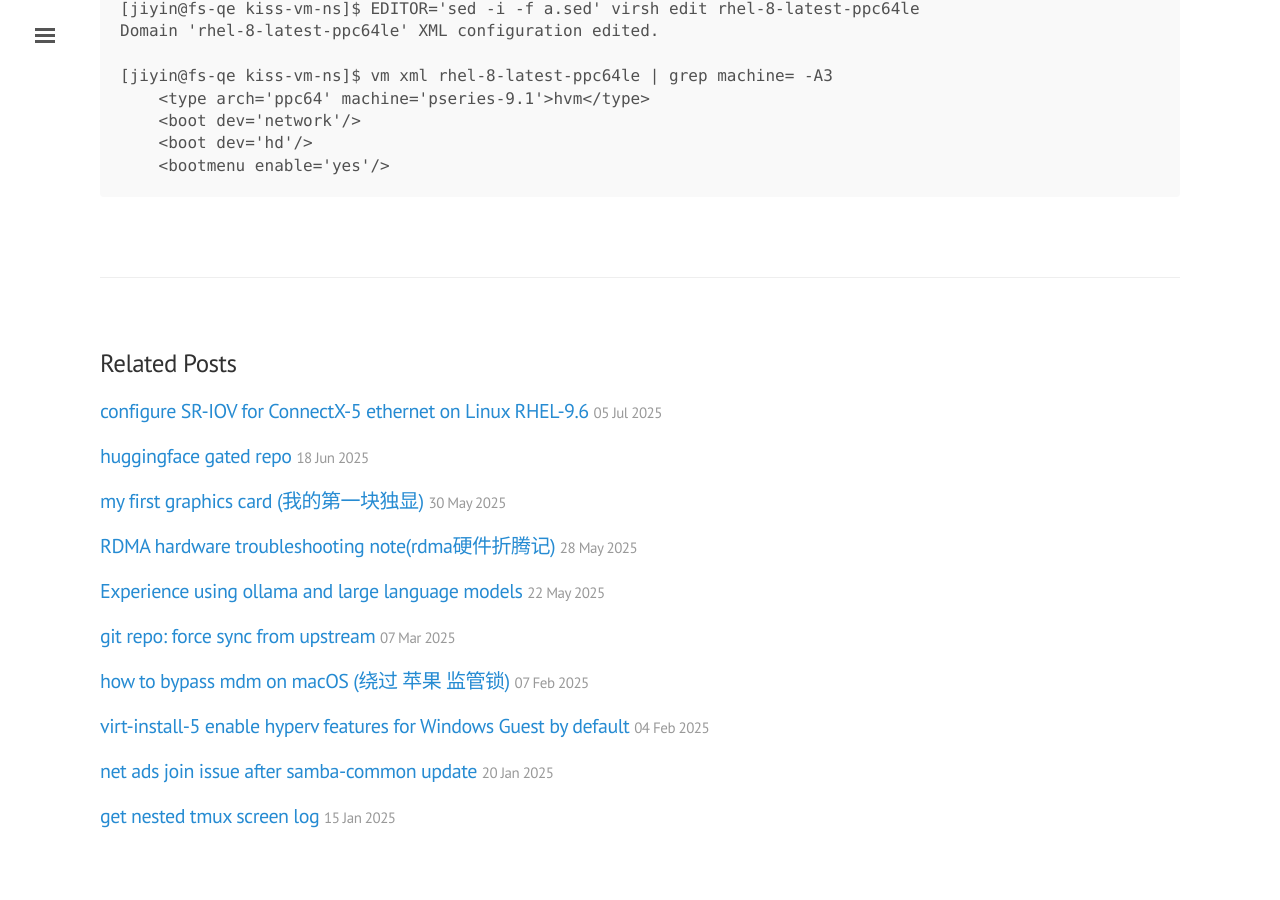
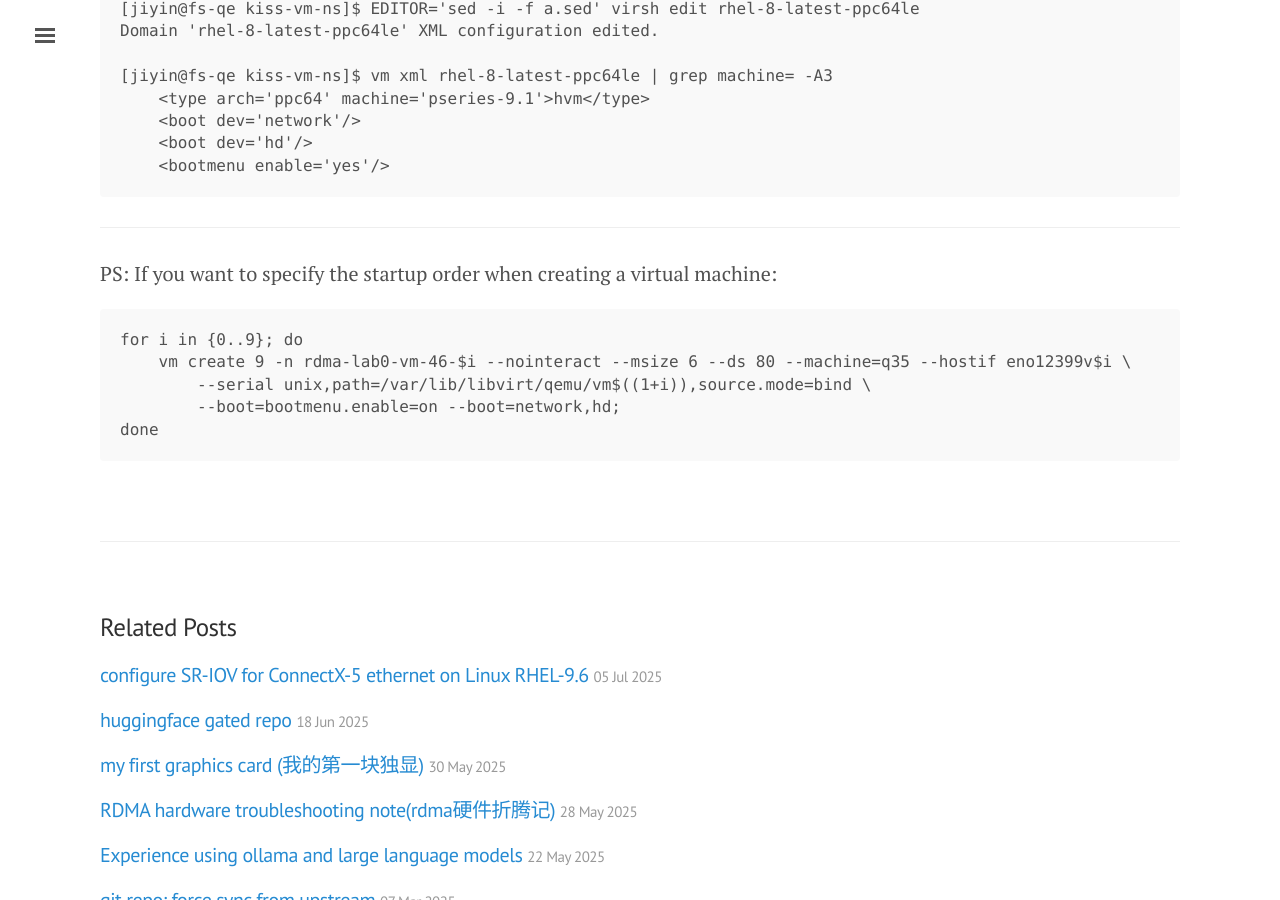
Before and after one commit to tcler/tcler.github.io, a Jekyll site: the page built from _posts/2025-08-14-virsh-edit-in-script.md, in a window 1280 px wide and 900 px high, scrolled down 1807 px. Built offline with Jekyll 4.4.1, drawn with Linux system fonts in a browser that asks for light colours.

Commit message:
Update 2025-08-14-virsh-edit-in-script.md

````diff
--- a/_posts/2025-08-14-virsh-edit-in-script.md
+++ b/_posts/2025-08-14-virsh-edit-in-script.md
@@ -64,3 +64,14 @@ Domain 'rhel-8-latest-ppc64le' XML configuration edited.
     <boot dev='hd'/>
     <bootmenu enable='yes'/>
 ```
+
+
+---
+PS: If you want to specify the startup order when creating a virtual machine:
+```
+for i in {0..9}; do
+    vm create 9 -n rdma-lab0-vm-46-$i --nointeract --msize 6 --ds 80 --machine=q35 --hostif eno12399v$i \
+        --serial unix,path=/var/lib/libvirt/qemu/vm$((1+i)),source.mode=bind \
+        --boot=bootmenu.enable=on --boot=network,hd;
+done
+```
````
